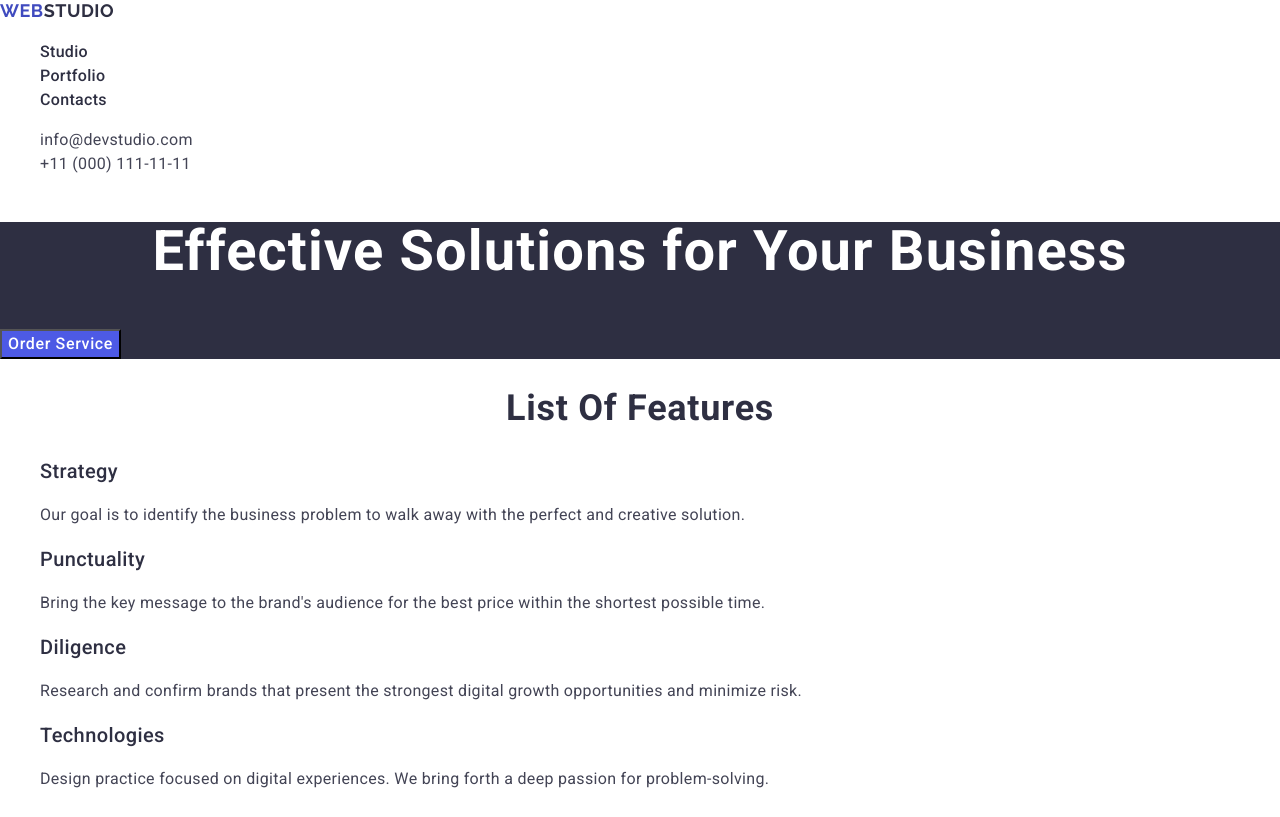
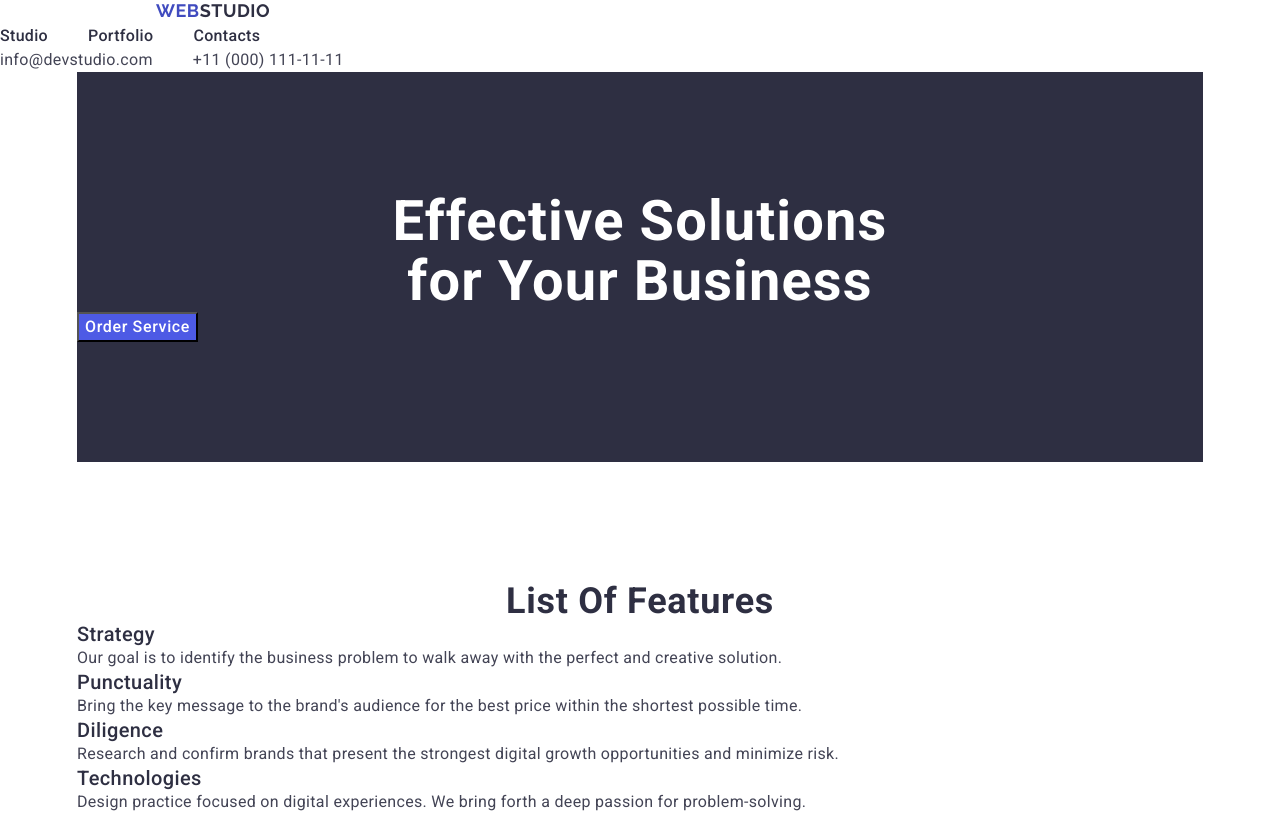
Before and after one commit to joshua1312/goit-markup-hw-03, a plain HTML site: page index.html in a window 1280 px wide. Shown: the top 817 px of the page. Drawn offline with nearby package versions, Linux system fonts and the light colour scheme.

Commit message:
work version

```diff
--- a/css/styles.css
+++ b/css/styles.css
@@ -1,27 +1,63 @@
+*,
+*::before,
+*::after {
+    /* box-sizing: border-box;*/
+}
+
 body {
+    font-family: "Roboto", sans-serif;
     font-size: 16px;
-    font-family: "Roboto", sans-serif;
     background-color: #FFFFFF;
+    color: #434455;
     font-weight: 400;
     letter-spacing: 0.02em;
-    color: #434455;
     line-height: 1.5;
+}
+
+h1,
+h2,
+h3,
+p,
+ul {
+    margin: 0;
 }
 
 ul {
     list-style-type: none;
+    padding: 0;
 }
+
+img {
+    display: block;
+    max-width: 100%;
+}
+
 a {
     text-decoration: none;
 }
 
+.container {
+    box-sizing: border-box;
+    max-width: 1158px;
+    margin: 0 auto;
+    padding: 0 16px;
+}
+
+.section {
+    padding-top: 120px;
+    padding-bottom: 120px;
+}
+
 .main-title {
+    font-family: inherit;
     font-weight: 700;
     font-size: 56px;
     line-height: 1.07;
     letter-spacing: 0.02em;
     text-align: center;
     color: #fff;
+    padding-left: 290px;
+    padding-right: 290px;
 }
 
 .middle-title {
@@ -71,7 +107,9 @@ a {
 .press {
     font-weight: 500;
     line-height: 1.5;
+    font-size: 16px;
     letter-spacing: 0.04em;
+    text-align: center;
     color: #ffffff;
     cursor: pointer;
     background-color: #4D5AE5;
@@ -80,6 +118,27 @@ a {
 .text-footer {
     color: #f4f4fd;
     background-color: #2e2f42;
+}
+
+.page-header,
+.menu-header,
+.contacts {
+    display: flex;
+    align-items: center;
+}
+
+.all-contacts {
+    /* padding-right: 156px;*/
+}
+
+.contacts,
+.menu-header {
+    gap: 40px;
+}
+
+.logo-header {
+    padding-left: 156px;
+    padding-right: 76px;
 }
 
 .logo-header,
--- a/index.html
+++ b/index.html
@@ -6,18 +6,18 @@
     <meta name="viewport" content="width=device-width, initial-scale=1.0" />
     <title>Web Studio</title>
     <link rel="stylesheet" href="https://cdn.jsdelivr.net/npm/modern-normalize@2.0.0/modern-normalize.min.css" />
-    <link rel="preconnect" href="https://fonts.googleapis.com" />
-    <link rel="preconnect" href="https://fonts.gstatic.com" crossorigin />
-    <link href="https://fonts.googleapis.com/css2?family=Raleway:ital,wght@0,700;1,700&family=Roboto:wght@400;500;700&display=swap" rel="stylesheet" />
+    <link rel="preconnect" href="https://fonts.googleapis.com">
+    <link rel="preconnect" href="https://fonts.gstatic.com" crossorigin>
+    <link href="https://fonts.googleapis.com/css2?family=Raleway:wght@700&family=Roboto:wght@400;500;700&display=swap" rel="stylesheet">
     <link rel="stylesheet" href="./css/styles.css" />
 </head>
 
 <body>
-    <header>
+    <header class="page-header">
+        <div class=".container">
             <nav class="nav-header">
                 <a href="./index.html" class="logo-header">
-          WEB<span class="end-logo-header">Studio</span></a
-        >
+          WEB<span class="end-logo-header">Studio</span></a>
                 <ul class="menu-header">
                     <li><a href="./index.html" class="link">Studio</a></li>
                     <li><a href="" class="link">Portfolio</a></li>
@@ -34,15 +34,17 @@
           </li>
         </ul>
       </address>
+        </div>
     </header>
 
     <main>
-        <section class="part-first">
+        <div class="container">
+            <section class="section part-first">
                 <h1 class="main-title">Effective Solutions for Your Business</h1>
                 <button type="button" class="press">Order Service</button>
             </section>
 
-        <section class="part-second">
+            <section class="section">
                 <h2 class="middle-title">List of Features</h2>
                 <ul>
                     <li>
@@ -72,7 +74,7 @@
                 </ul>
             </section>
 
-        <section class="part-third">
+            <section class="section">
                 <h2 class="middle-title">Our Team</h2>
                 <ul>
                     <li class="list-part-third">
@@ -98,7 +100,7 @@
                 </ul>
             </section>
 
-        <section class="part-fourth">
+            <section class="section part-third">
                 <h2 class="middle-title">Our Portfolio</h2>
                 <ul>
                     <li>
@@ -133,9 +135,11 @@
                     </li>
                 </ul>
             </section>
+        </div>
     </main>
 
     <footer class="text-footer">
+        <div class="container">
             <a href="./index.html" class="logo-footer">
         WEB<span class="end-logo-footer">Studio</span></a
       >
@@ -143,6 +147,7 @@
         Increase the flow of customers and sales for your business with digital
         marketing & growth solutions.
       </p>
+    </div>
     </footer>
   </body>
 </html>
```
Lines whose indentation alone changed are shown as unchanged.
